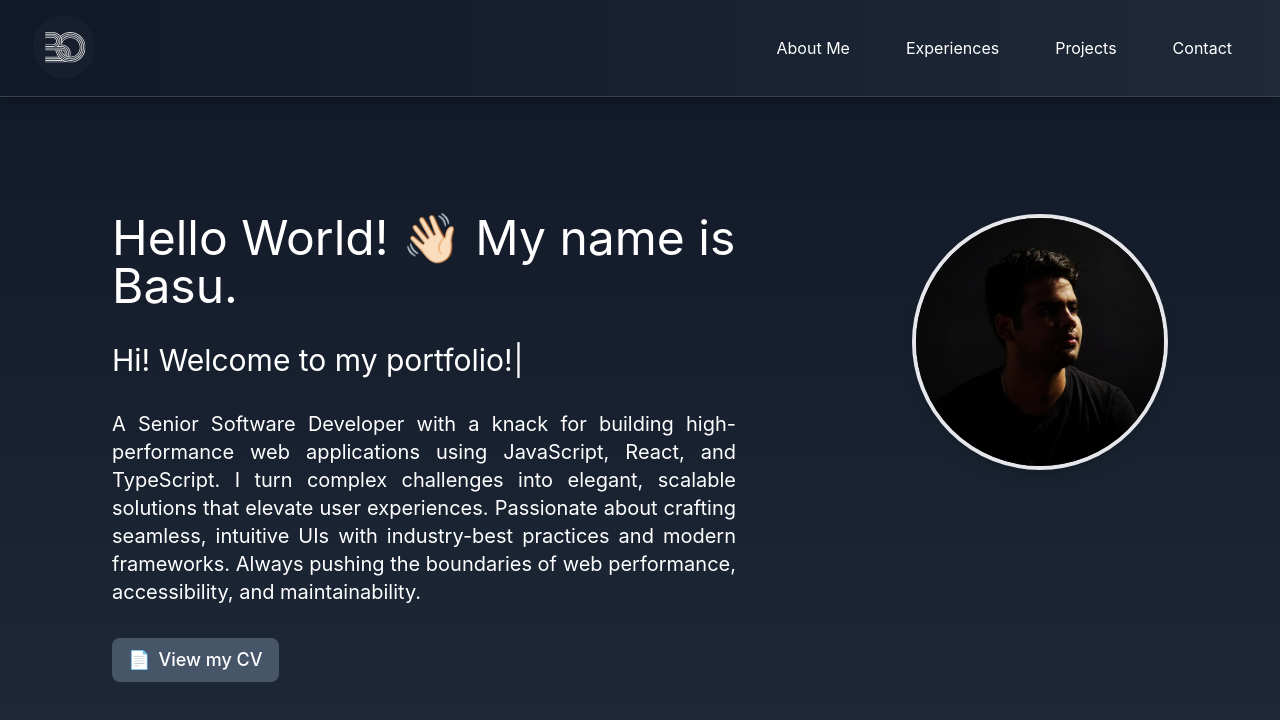
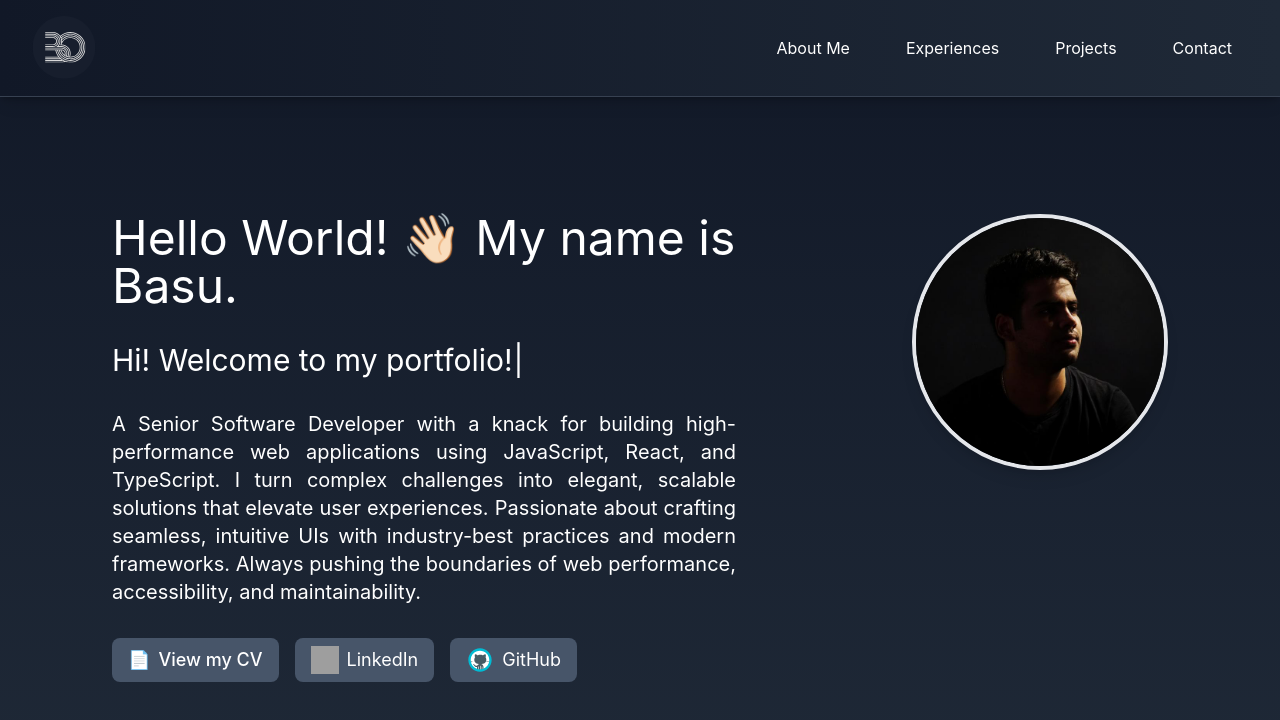
Before and after one commit to basuojha/web-portfolio, a React (Vite) app: page / in a window 1280 px wide. Shown: the top 720 px of the page. Built offline with nearby package versions, Linux system fonts and the light colour scheme; grey boxes are pictures that could not be loaded.

Commit message:
add socials on home

```diff
--- a/src/components/Home/index.tsx
+++ b/src/components/Home/index.tsx
@@ -14,6 +14,9 @@ import SectionWrapper from 'components/SectionWrapper';
 import typewriterStrings from 'constants/typewriter';
 import ScrollIndicator from 'components/ScrollIndicator';
 import { resumeURL } from 'constants/urls';
+import gitHubIcon from 'assets/icons/github.svg';
+import linkedInIcon from 'assets/icons/linkedIn.svg';
+
 const Home: React.FC = () => {
   const { isMobile } = useGlobalContext();
 
@@ -53,6 +56,7 @@ const Home: React.FC = () => {
                   maintainability.
                 </p>
                 {!isMobile && (
+                  <div className="flex gap-4">
                     <a
                       className="rounded-lg w-fit h-auto text-lg font-medium px-4 py-2 hover:bg-slate-500 bg-slate-600"
                       target="_blank"
@@ -62,6 +66,33 @@ const Home: React.FC = () => {
                       <span>📄</span>
                       <span className="ml-2">View my CV </span>
                     </a>
+                    <a
+                      className="flex items-center space-x-2 text-sm md:text-base lg:text-lg px-4 py-2 rounded-lg w-fit h-auto hover:cursor-pointer hover:bg-slate-500 bg-slate-600"
+                      href="https://www.linkedin.com/in/basu-ojha"
+                      target="_blank"
+                      rel="noreferrer"
+                    >
+                      <img
+                        src={linkedInIcon}
+                        alt="LinkedIn"
+                        className="w-5 h-5 sm:w-6 sm:h-6 md:w-7 md:h-7"
+                      />
+                      <span>LinkedIn</span>
+                    </a>
+                    <a
+                      className="flex items-center space-x-2 text-sm md:text-base lg:text-lg px-4 py-2 rounded-lg w-fit h-auto hover:cursor-pointer hover:bg-slate-500 bg-slate-600"
+                      href="https://github.com/basuojha"
+                      target="_blank"
+                      rel="noreferrer"
+                    >
+                      <img
+                        src={gitHubIcon}
+                        alt="GitHub"
+                        className="w-5 h-5 sm:w-6 sm:h-6 md:w-7 md:h-7"
+                      />
+                      <span>GitHub</span>
+                    </a>
+                  </div>
                 )}
               </div>
             </div>
@@ -71,15 +102,41 @@ const Home: React.FC = () => {
               </div>
             )}
             {isMobile && (
+              <div className="flex gap-4">
                 <a
-                className="rounded-lg font-medium w-auto h-auto px-4 py-2 text-sm -mt-2  bg-slate-600"
+                  className="flex rounded-lg font-medium w-auto h-10 px-4 py-2.5 text-sm bg-slate-600 align-middle justify-center"
                   href={resumeURL}
                   target="_blank"
                   rel="noreferrer"
                 >
-                <span>📄</span>
+                  <span className="text-sm">📄</span>
                   <span className="ml-1">View my CV </span>
                 </a>
+                <a
+                  className="flex items-center space-x-1 text-sm w-fit h-10 hover:cursor-pointer"
+                  href="https://www.linkedin.com/in/basu-ojha"
+                  target="_blank"
+                  rel="noreferrer"
+                >
+                  <img
+                    src={linkedInIcon}
+                    alt="LinkedIn"
+                    className="w-10 h-10 sm:w-6 sm:h-6 md:w-7 md:h-7"
+                  />
+                </a>
+                <a
+                  className="flex items-center space-x-1 text-sm w-fit h-10 hover:cursor-pointer"
+                  href="https://github.com/basuojha"
+                  target="_blank"
+                  rel="noreferrer"
+                >
+                  <img
+                    src={gitHubIcon}
+                    alt="GitHub"
+                    className="w-10 h-10 sm:w-6 sm:h-6 md:w-7 md:h-7"
+                  />
+                </a>
+              </div>
             )}
           </div>
         </SectionWrapper>
--- a/src/components/Projects/index.tsx
+++ b/src/components/Projects/index.tsx
@@ -19,7 +19,8 @@ const Projects: React.FC = () => {
           {projects.map((project, index) => (
             <motion.div
               key={index}
-              className="min-w-full md:min-w-[45%] lg:min-w-[30%] bg-gray-900 rounded-2xl p-6 shadow-xl"
+              className="min-w-full md:min-w-[45%] lg:min-w-[30%] bg-gray-900 rounded-2xl p-6 shadow-xl cursor-pointer"
+              onClick={() => project.url && window.open(project.url, '_blank')}
             >
               <div className="flex gap-4 justify-between">
                 <h3 className="text-base xl:text-xl font-semibold w-[80%]">{project.title}</h3>
--- a/src/constants/projects.tsx
+++ b/src/constants/projects.tsx
@@ -4,6 +4,7 @@ const projects = [
     type: 'Personal Project',
     role: 'Full Stack Developer',
     techStack: 'React.js, TypeScript, Tailwind CSS, GitHub Actions, AWS (S3 & CloudFront)',
+    url: 'https://github.com/basuojha/web-portfolio',
     impact:
       'Built a high-performance portfolio website with React and TypeScript, featuring dynamic sections for projects, experience, and skills. Implemented CI/CD using GitHub Actions and deployed on AWS, ensuring seamless updates and professional-grade deployment practices.',
   },
@@ -11,6 +12,7 @@ const projects = [
     title: 'Snackerint - Food Delivery Web App',
     type: 'Personal Project - WIP',
     role: 'Full Stack Developer',
+    url: 'https://github.com/basuojha/snackate',
     techStack: 'React.js, Tailwind CSS, Redux, Node.js, MongoDB',
     impact: 'Created a modern-cart based food delivery system that provides a complete web.',
   },
```
Also changed, not shown: src/assets/icons/githubLogo.svg (added). Lines whose indentation alone changed are shown as unchanged.
